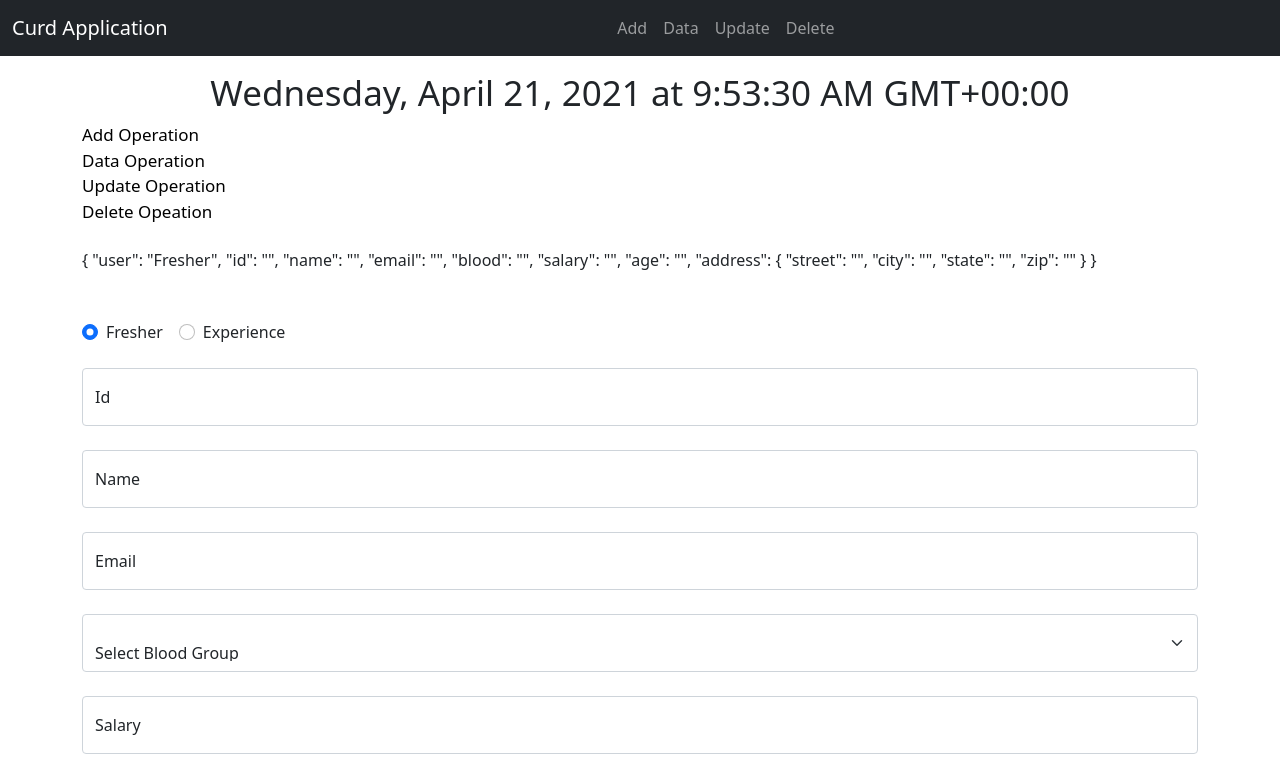
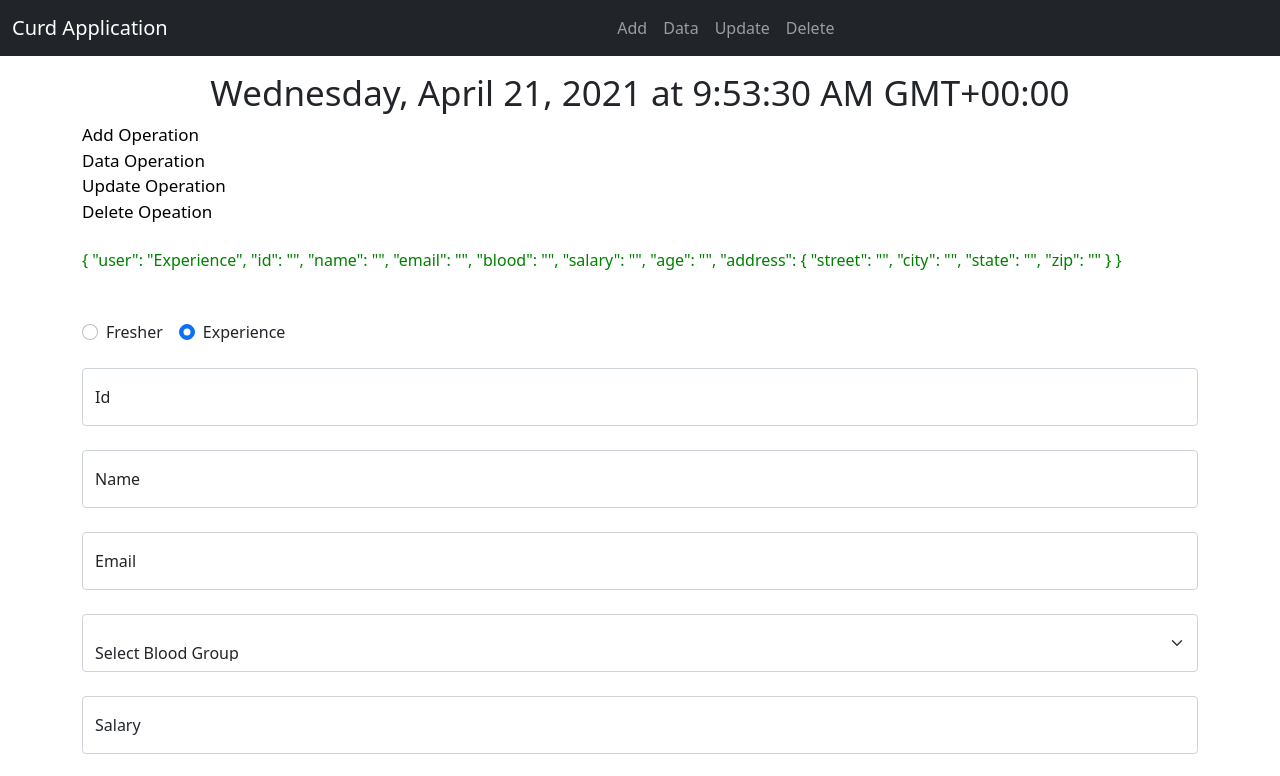
Before and after one commit to Web-Developm/angular-topics-application, an Angular app: page /add in a window 1280 px wide. Shown: the top 776 px of the page. Built offline with nearby package versions, Linux system fonts and the light colour scheme.

Commit message:
attrubute binding

```diff
--- a/src/app/add/add.component.html
+++ b/src/app/add/add.component.html
@@ -1,6 +1,6 @@
 <div class="container mt-4">
   <h1 class="display-6 mb-3">{{item}}</h1>
-  <p class="mb-5">{{data.value | json}}</p>
+  <p [style.color]="color" class="mb-5">{{data.value | json}}</p>
   <form [formGroup]="data">
 
     <div class="form-check form-check-inline mb-4">
@@ -114,17 +114,6 @@
       </div>
     </div>
 
-    <!--<div formArrayName="skill">
-      <button type="button" class="btn btn-sm btn-dark" (click)="addskill()">Add</button>
-
-      <div *ngFor="let skill1 of skill.controls; let i=index">
-        <div class="form-group">
-          <label>Skill</label>
-          <input type="text" [formControlName]="i">
-        </div>
-      </div>
-    </div>-->
-
     <div class="form-floating mb-4">
       <input type="text" name="age" id="age" class="form-control" placeholder="Age" formControlName="age">
       <label for="age" [ngClass]="{'text-dark':'true'}">Age</label>
--- a/src/app/add/add.component.ts
+++ b/src/app/add/add.component.ts
@@ -2,6 +2,7 @@ import { Component, OnInit, Input } from '@angular/core';
 import { FormsService } from '../forms.service';
 import { FormGroup, Validators, FormControl, FormGroupName } from '@angular/forms';
 import { Structure } from '../str';
+import { bindCallback } from 'rxjs';
 
 @Component({
   selector: 'app-add',
@@ -55,6 +56,8 @@ export class AddComponent implements OnInit {
     return (this.data.controls.address as FormGroup).get(val);
   }
 
+  color="green";
+
 
 
 
--- a/src/app/forms.service.ts
+++ b/src/app/forms.service.ts
@@ -12,7 +12,7 @@ export class FormsService {
   constructor(private http: HttpClient, private fb: FormBuilder) { }
 
   data = this.fb.group({
-    user: ['Fresher', Validators.required],
+    user: ['Experience', Validators.required],
     id: ['', [Validators.required, Validators.minLength(1), Validators.pattern(/^-?(0|[1-9]\d*)?$/)]],
     name: ['', [Validators.required, Validators.minLength(4), Validators.pattern('[a-zA-Z]*')]],
     email: ['', [Validators.required, Validators.pattern("^[a-z0-9._%+-]+@[a-z0-9.-]+\\.[a-z]{2,4}$")]],
@@ -25,9 +25,6 @@ export class FormsService {
       state: ['', Validators.required],
       zip: ['', Validators.required]
     })
-    /*skill:this.fb.array([
-      this.fb.control('')
-    ])*/
   });
 
   url = "http://localhost:5555/data/";
```
